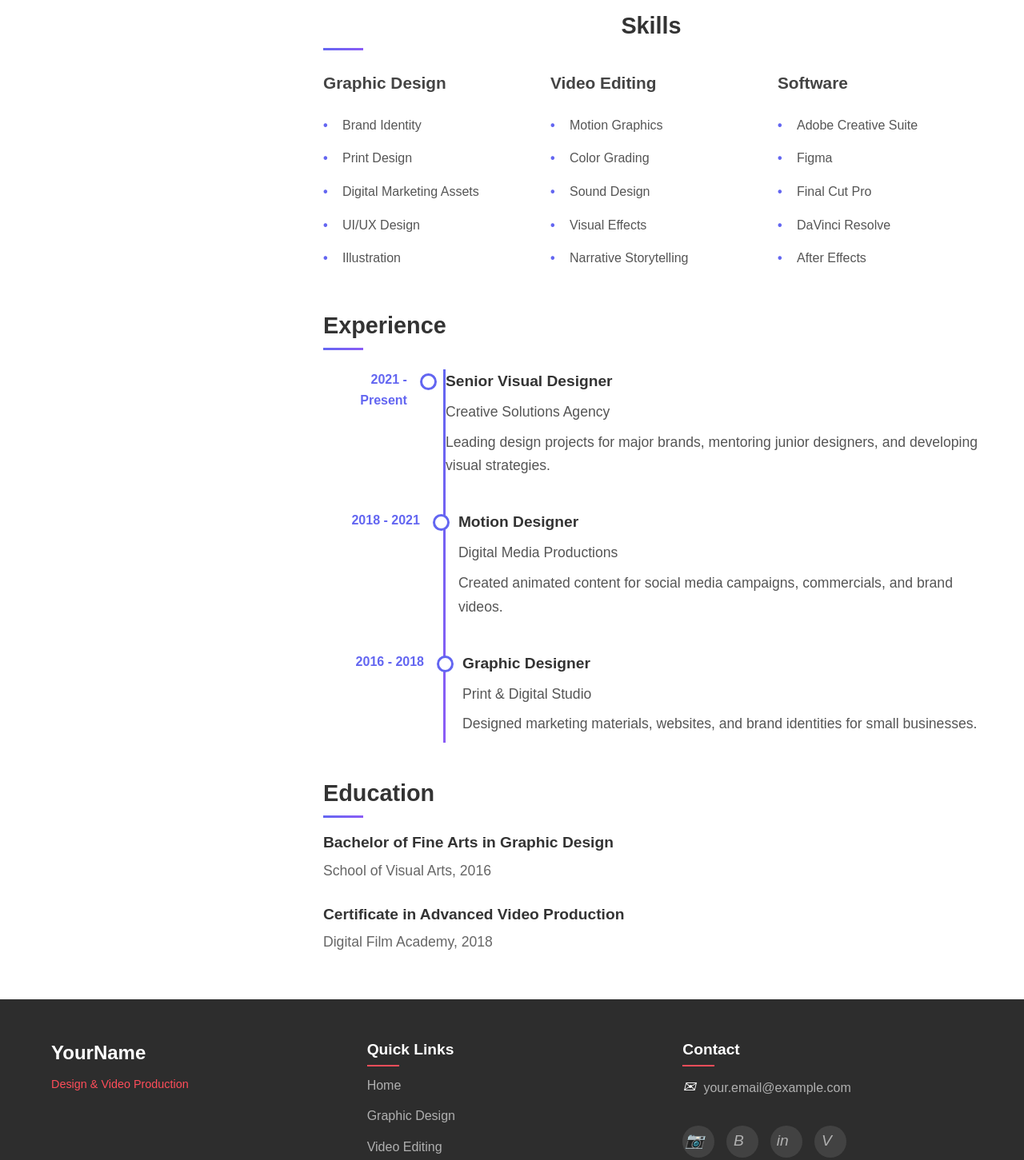
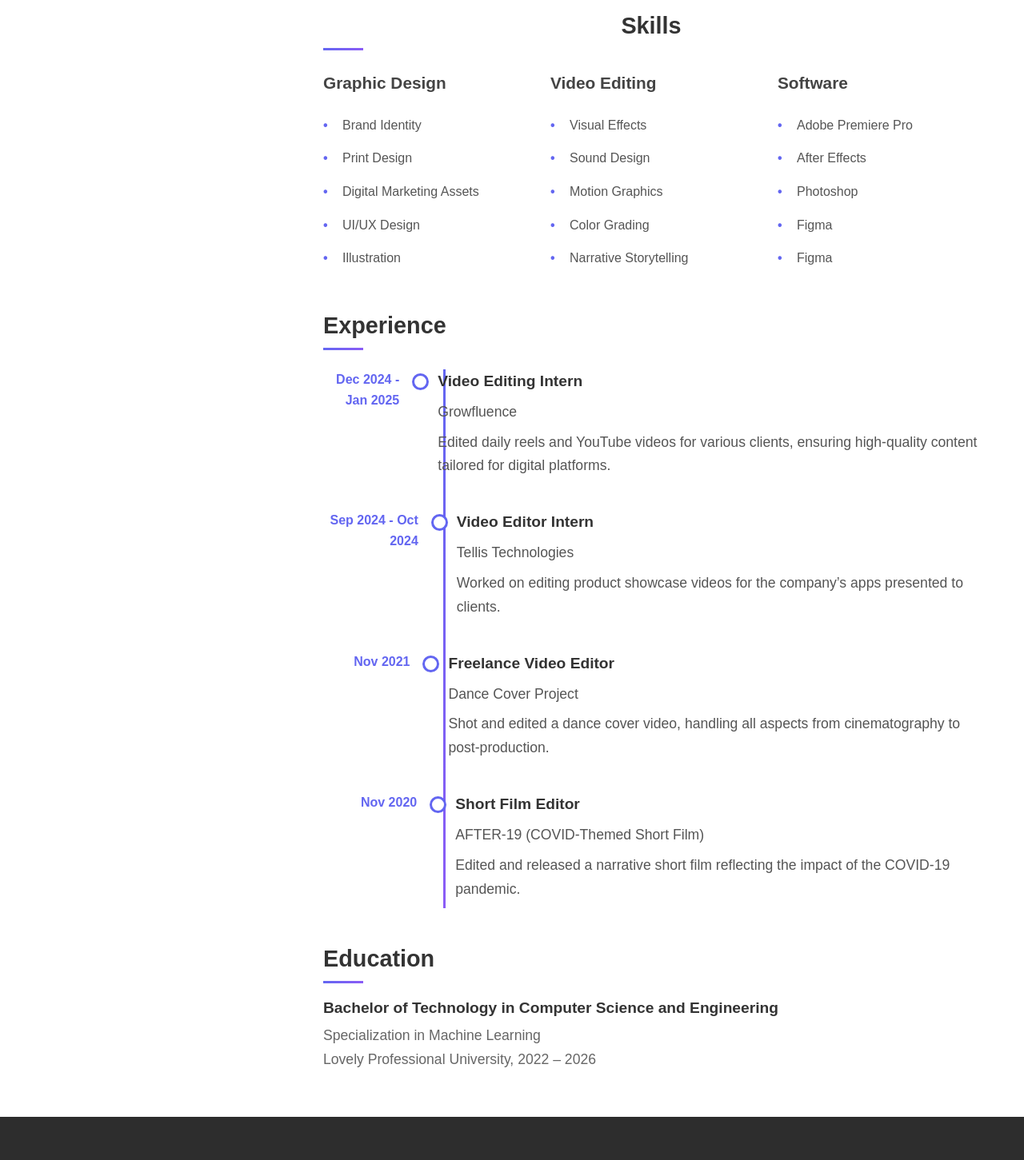
Before and after one commit to Midhun1618/editor, a React (Create React App) app: page /about in a window 1280 px wide. Shown: the part 660-2111 px from the top of the page at 80% size. Built offline with nearby package versions, Linux system fonts and the light colour scheme.

Commit message:
updtd experiene

```diff
--- a/src/components/Footer.js
+++ b/src/components/Footer.js
@@ -30,7 +30,7 @@ const Footer = () => {
             <h4>Contact</h4>
             <p>
               <i className="icon-email"></i>
-              <a href="mailto:your.email@example.com">your.email@example.com</a>
+              <a href="mailto:midhumidhun342@gmail.com">midhumidhun342@gmail.com</a>
             </p>
             <div className="social-links">
               <a href="https://instagram.com/" target="_blank" rel="noopener noreferrer" aria-label="Instagram">
@@ -50,7 +50,7 @@ const Footer = () => {
         </div>
 
         <div className="footer-bottom">
-          <p>&copy; {currentYear} YourName. All Rights Reserved.</p>
+          <p>&copy; {currentYear} Midhun KP. All Rights Reserved.</p>
         </div>
       </div>
     </footer>
--- a/src/pages/About.js
+++ b/src/pages/About.js
@@ -12,7 +12,6 @@ const About = () => {
       <div className="about-content">
         <div className="about-image-container">
           <div className="about-image">
-            {/* Replace with your actual image */}
             <img src="/api/placeholder/500/500" alt="Profile" />
           </div>
         </div>
@@ -20,7 +19,7 @@ const About = () => {
         <div className="about-text">
           <h2>Who I Am</h2>
           <p>
-            I'm a passionate graphic designer and video editor with over 5 years of experience
+            I'm a passionate graphic designer and video editor with over 7 years of experience
             creating compelling visual content across various media platforms. My work combines
             technical precision with creative vision to tell stories that resonate with audiences.
           </p>
@@ -50,10 +49,10 @@ const About = () => {
               <div className="skill-category">
                 <h3>Video Editing</h3>
                 <ul>
+                  <li>Visual Effects</li>
+                  <li>Sound Design</li>
                   <li>Motion Graphics</li>
                   <li>Color Grading</li>
-                  <li>Sound Design</li>
-                  <li>Visual Effects</li>
                   <li>Narrative Storytelling</li>
                 </ul>
               </div>
@@ -61,11 +60,11 @@ const About = () => {
               <div className="skill-category">
                 <h3>Software</h3>
                 <ul>
-                  <li>Adobe Creative Suite</li>
+                  <li>Adobe Premiere Pro</li>
+                  <li>After Effects</li>
+                  <li>Photoshop</li>
                   <li>Figma</li>
-                  <li>Final Cut Pro</li>
-                  <li>DaVinci Resolve</li>
-                  <li>After Effects</li>
+                  <li>Figma</li>
                 </ul>
               </div>
             </div>
@@ -74,46 +73,54 @@ const About = () => {
           <div className="experience-section">
             <h2>Experience</h2>
             <div className="timeline">
+
               <div className="timeline-item">
-                <div className="timeline-date">2021 - Present</div>
+                <div className="timeline-date">Dec 2024 - Jan 2025</div>
                 <div className="timeline-content">
-                  <h3>Senior Visual Designer</h3>
-                  <p>Creative Solutions Agency</p>
-                  <p>Leading design projects for major brands, mentoring junior designers, and developing visual strategies.</p>
+                  <h3>Video Editing Intern</h3>
+                  <p>Growfluence</p>
+                  <p>Edited daily reels and YouTube videos for various clients, ensuring high-quality content tailored for digital platforms.</p>
                 </div>
               </div>
 
               <div className="timeline-item">
-                <div className="timeline-date">2018 - 2021</div>
+                <div className="timeline-date">Sep 2024 - Oct 2024</div>
                 <div className="timeline-content">
-                  <h3>Motion Designer</h3>
-                  <p>Digital Media Productions</p>
-                  <p>Created animated content for social media campaigns, commercials, and brand videos.</p>
+                  <h3>Video Editor Intern</h3>
+                  <p>Tellis Technologies</p>
+                  <p>Worked on editing product showcase videos for the company’s apps presented to clients.</p>
                 </div>
               </div>
 
               <div className="timeline-item">
-                <div className="timeline-date">2016 - 2018</div>
+                <div className="timeline-date">Nov 2021</div>
                 <div className="timeline-content">
-                  <h3>Graphic Designer</h3>
-                  <p>Print & Digital Studio</p>
-                  <p>Designed marketing materials, websites, and brand identities for small businesses.</p>
+                  <h3>Freelance Video Editor</h3>
+                  <p>Dance Cover Project</p>
+                  <p>Shot and edited a dance cover video, handling all aspects from cinematography to post-production.</p>
                 </div>
               </div>
+
+              <div className="timeline-item">
+                <div className="timeline-date">Nov 2020</div>
+                <div className="timeline-content">
+                  <h3>Short Film Editor</h3>
+                  <p>AFTER-19 (COVID-Themed Short Film)</p>
+                  <p>Edited and released a narrative short film reflecting the impact of the COVID-19 pandemic.</p>
+                </div>
+              </div>
+
             </div>
           </div>
 
           <div className="education-section">
             <h2>Education</h2>
             <div className="education-item">
-              <h3>Bachelor of Fine Arts in Graphic Design</h3>
-              <p>School of Visual Arts, 2016</p>
-            </div>
-            <div className="education-item">
-              <h3>Certificate in Advanced Video Production</h3>
-              <p>Digital Film Academy, 2018</p>
+              <h3>Bachelor of Technology in Computer Science and Engineering</h3>
+              <p>Specialization in Machine Learning<br />Lovely Professional University, 2022 – 2026</p>
             </div>
           </div>
+
         </div>
       </div>
     </div>
```
